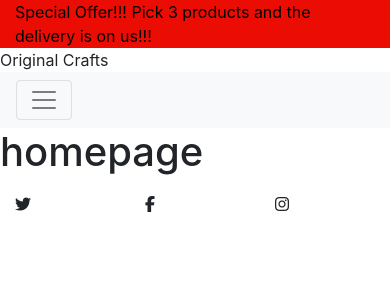
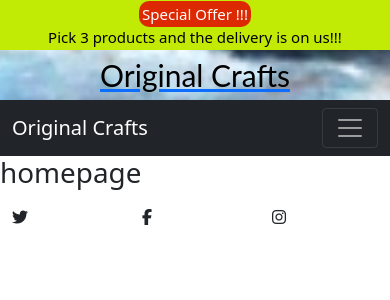
Before and after one commit to Code-Institute-Submissions/IgnazioSotgiu-original-crafts, a Django app: page / in a window 390 px wide. Shown: the top 300 px of the page. Run offline with Django 3.2, Linux system fonts and the light colour scheme; some libraries are stand-ins or nearby versions.

Commit message:
Added header and navbar elements

```diff
--- a/static/css/base.css
+++ b/static/css/base.css
@@ -1,4 +1,99 @@
+
+/* top banner */
 .top-banner-container {
-    background-color: rgb(235, 12, 4);
+    background-color: #c1eb04;
     color: #000;
+    height: 50px;
+    text-align: center;
 }
+.top-banner-message {
+    font-size: 30px;
+    font-weight: 300;
+    top: 3px;
+}
+.top-banner-tag {
+    background-color: #e20303d5;
+    color: #fff;
+    border-radius: 10px;
+    padding: 5px;
+}
+.br-top-banner {
+    display: none;
+}
+.logo-container {
+    height: 100px;
+    color: rgb(17, 7, 7);
+    text-align: center;
+    font-size: 60px;
+}
+.logo-container {
+    background: url('/media/ms4-header-bg.jpg') no-repeat center center fixed;
+    background-size: cover;
+}
+.logo-text {
+    height: 100px;
+    color: #000;
+    font-family: 'Lato';
+}
+/************navbar********************/
+.navbar-expand-md .navbar-nav .nav-link {
+    padding-right: 20px;
+    padding-left: 20px;
+}
+
+/**************media queries*********************/
+@media screen and (max-width: 900px){
+    /*top banner - header */
+    .top-banner-message {
+        font-size: 20px;
+        font-weight: 300;
+        top: 3px;
+        padding-top: 7px;
+    }
+    .logo-container {
+        height: 80px;
+        color: rgb(17, 7, 7);
+        text-align: center;
+        font-size: 40px;
+    }
+    .logo-text {
+        padding-top: 10px;
+    }
+    /*********navbar************/
+    .navbar-dark .navbar-nav .nav-link {
+        color: #fafafa;
+        font-size: 15px;
+        padding-left: 20px;
+        padding-right: 20px;
+        text-align: right;
+        margin-left: 40%;
+    }
+}
+@media screen and (max-width: 554px){
+    /*top banner - header */
+    .top-banner-tag {
+        background-color: #e20303d5;
+        color: #fff;
+        border-radius: 10px;
+        padding: 3px;
+    }
+    .top-banner-message {
+        font-size: 15px;
+        font-weight: 300;
+        top: 3px;
+        padding-top: 3px;
+    }
+    .logo-container {
+        height: 50px;
+        color: rgb(17, 7, 7);
+        text-align: center;
+        font-size: 30px;
+    }
+    .logo-text {
+        padding-top: 3px;
+    }
+    .br-top-banner {
+        display: inline;
+    }
+
+}
--- a/templates/base.html
+++ b/templates/base.html
@@ -8,7 +8,7 @@
         <meta name="Description" content="Enter your description here"/>
 
         {% block core_css %}
-            <link rel="stylesheet" href="https://cdnjs.cloudflare.com/ajax/libs/twitter-bootstrap/4.6.0/css/bootstrap.min.css">
+        <link rel="stylesheet" href="https://cdn.jsdelivr.net/npm/bootstrap@5.1.0/dist/css/bootstrap.min.css" integrity="sha384-KyZXEAg3QhqLMpG8r+8fhAXLRk2vvoC2f3B09zVXn8CA5QIVfZOJ3BCsw2P0p/We" crossorigin="anonymous">
             <link rel="stylesheet" href="https://cdnjs.cloudflare.com/ajax/libs/font-awesome/5.15.4/css/all.min.css">
             <link rel="stylesheet" href="{% static 'css/base.css' %}">
         {% endblock %}
@@ -47,6 +47,7 @@
         {% block core_js %}
             <script src="https://cdnjs.cloudflare.com/ajax/libs/jquery/3.5.1/jquery.slim.min.js"></script>
             <script src="https://cdnjs.cloudflare.com/ajax/libs/popper.js/1.16.1/umd/popper.min.js"></script>
+            <script src="https://cdn.jsdelivr.net/npm/bootstrap@5.1.0/dist/js/bootstrap.min.js" integrity="sha384-cn7l7gDp0eyniUwwAZgrzD06kc/tftFf19TOAs2zVinnD/C7E91j9yyk5//jjpt/" crossorigin="anonymous"></script>
             <script src="https://cdnjs.cloudflare.com/ajax/libs/twitter-bootstrap/4.6.0/js/bootstrap.min.js"></script>
             <script src="https://kit.fontawesome.com/3e532e3652.js" crossorigin="anonymous"></script>
         {% endblock %}
--- a/templates/includes/header.html
+++ b/templates/includes/header.html
@@ -1,10 +1,14 @@
 <div class="container-fluid top-banner-container">
     <div class="row">
-        <div class="col-12 top-banner-message">Special Offer!!! Pick 3 products and the delivery is on us!!!</div>
+        <div class="col-12 top-banner-message">
+            <span class="top-banner-tag"> Special Offer !!!</span><br class="br-top-banner"> Pick 3 products and the delivery is on us!!!
+        </div>
     </div>
 </div>
 
 <div class="logo-container mx-auto">
-    <a href="" class="logo-image"></a>
-    <div class="logo-text">Original Crafts</div>
+    <a href="{ url 'home' }" class="logo-image">
+        <div class="logo-text">Original Crafts</div>
+    </a>
+
 </div>
--- a/templates/includes/navbar.html
+++ b/templates/includes/navbar.html
@@ -1,25 +1,53 @@
-<nav class="navbar navbar-expand-lg navbar-light bg-light">
+<nav class="navbar navbar-expand-md navbar-dark bg-dark">
   <div class="container-fluid">
-      <button class="navbar-toggler" type="button" data-bs-toggle="collapse" data-bs-target="#navbarTogglerDemo01" aria-controls="navbarTogglerDemo01" aria-expanded="false" aria-label="Toggle navigation">
-        <span class="navbar-toggler-icon"></span>
-      </button>
-      <div class="collapse navbar-collapse" id="navbarTogglerDemo01">
-        <a class="navbar-brand" href="#">Hidden brand</a>
-        <ul class="navbar-nav me-auto mb-2 mb-lg-0">
-          <li class="nav-item">
-            <a class="nav-link active" aria-current="page" href="#">Home</a>
-          </li>
-          <li class="nav-item">
-            <a class="nav-link" href="#">Link</a>
-          </li>
-          <li class="nav-item">
-            <a class="nav-link disabled" href="#" tabindex="-1" aria-disabled="true">Disabled</a>
-          </li>
-        </ul>
-        <form class="d-flex">
+    <a class="navbar-brand ml-auto d-md-none" href="{% url 'home' %}">Original Crafts</a>
+    <form class="d-flex mr-auto d-none d-md-inline">
       <input class="form-control me-2" type="search" placeholder="Search" aria-label="Search">
       <button class="btn btn-outline-success" type="submit">Search</button>
     </form>
+    <button class="navbar-toggler" type="button" data-bs-toggle="collapse" data-bs-target="#navbarSupportedContent" aria-controls="navbarSupportedContent" aria-expanded="false" aria-label="Toggle navigation">
+      <span class="navbar-toggler-icon"></span>
+    </button>
+    <div class="collapse navbar-collapse" id="navbarSupportedContent">
+      <ul class="navbar-nav mx-auto">
+        <li class="nav-item">
+          <a class="nav-link active" aria-current="page" href="{% url 'home' %}">Home</a>
+        </li>
+        <li class="nav-item dropdown">
+          <a class="nav-link dropdown-toggle" href="#" id="navbarDropdown" role="button" data-bs-toggle="dropdown" aria-expanded="false">
+            Products
+          </a>
+          <ul class="dropdown-menu" aria-labelledby="navbarDropdown">
+            <form class="d-flex mr-auto">
+              <input class="form-control me-2" type="search" placeholder="Search" aria-label="Search">
+              <button class="btn btn-outline-success" type="submit">Search</button>
+            </form>
+            <li><a class="dropdown-item" href="#">Paint by Numbers</a></li>
+            <li><a class="dropdown-item" href="#">Jigsaw</a></li>
+            <li><a class="dropdown-item" href="#">Prints</a></li>
+            <li><a class="dropdown-item" href="#">Kids Section</a></li>
+            <li><a class="dropdown-item" href="#">Accessories</a></li>
+          </ul>
+        </li>
+        <li class="nav-item dropdown">
+          <a class="nav-link dropdown-toggle" href="#" id="navbarDropdown" role="button" data-bs-toggle="dropdown" aria-expanded="false">
+            Account
+          </a>
+          <ul class="dropdown-menu" aria-labelledby="navbarDropdown">
+            <li><a class="dropdown-item" href="#">Manage Store</a></li>
+            <li><a class="dropdown-item" href="#">Register</a></li>
+            <li><a class="dropdown-item" href="#">Login</a></li>
+            <li><a class="dropdown-item" href="#">My Account</a></li>
+            <li><a class="dropdown-item" href="#">Logout</a></li>
+          </ul>
+        </li>
+        <li class="nav-item">
+          <a class="nav-link" href="#">Best Sellers</a>
+        </li>
+        <li class="nav-item">
+          <a class="nav-link" href="#">Contacts</a>
+        </li>
+      </ul>
     </div>
   </div>
 </nav>
```
Also changed, not shown: media/ms4-header-bg.jpg (added). Lines whose indentation alone changed are shown as unchanged.
